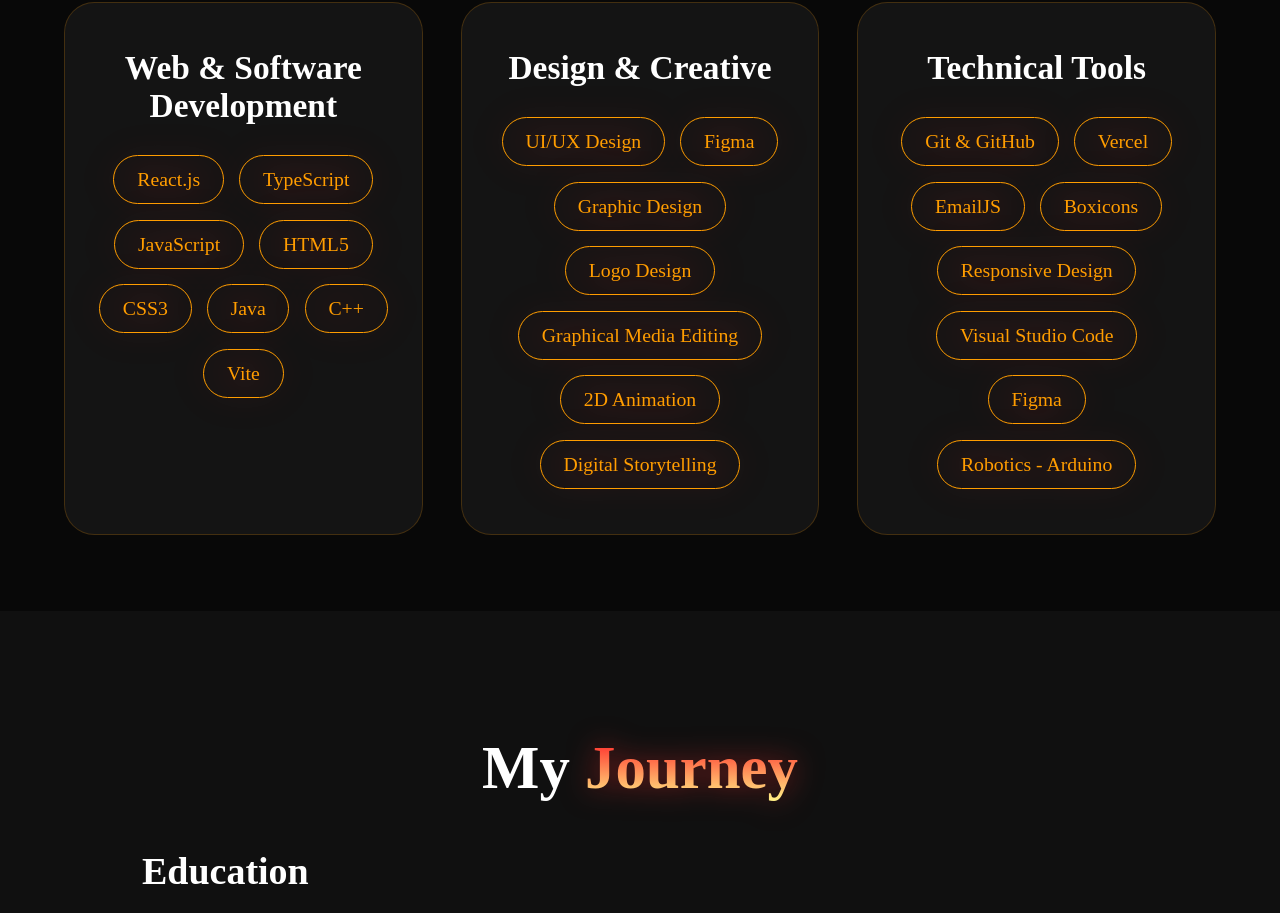
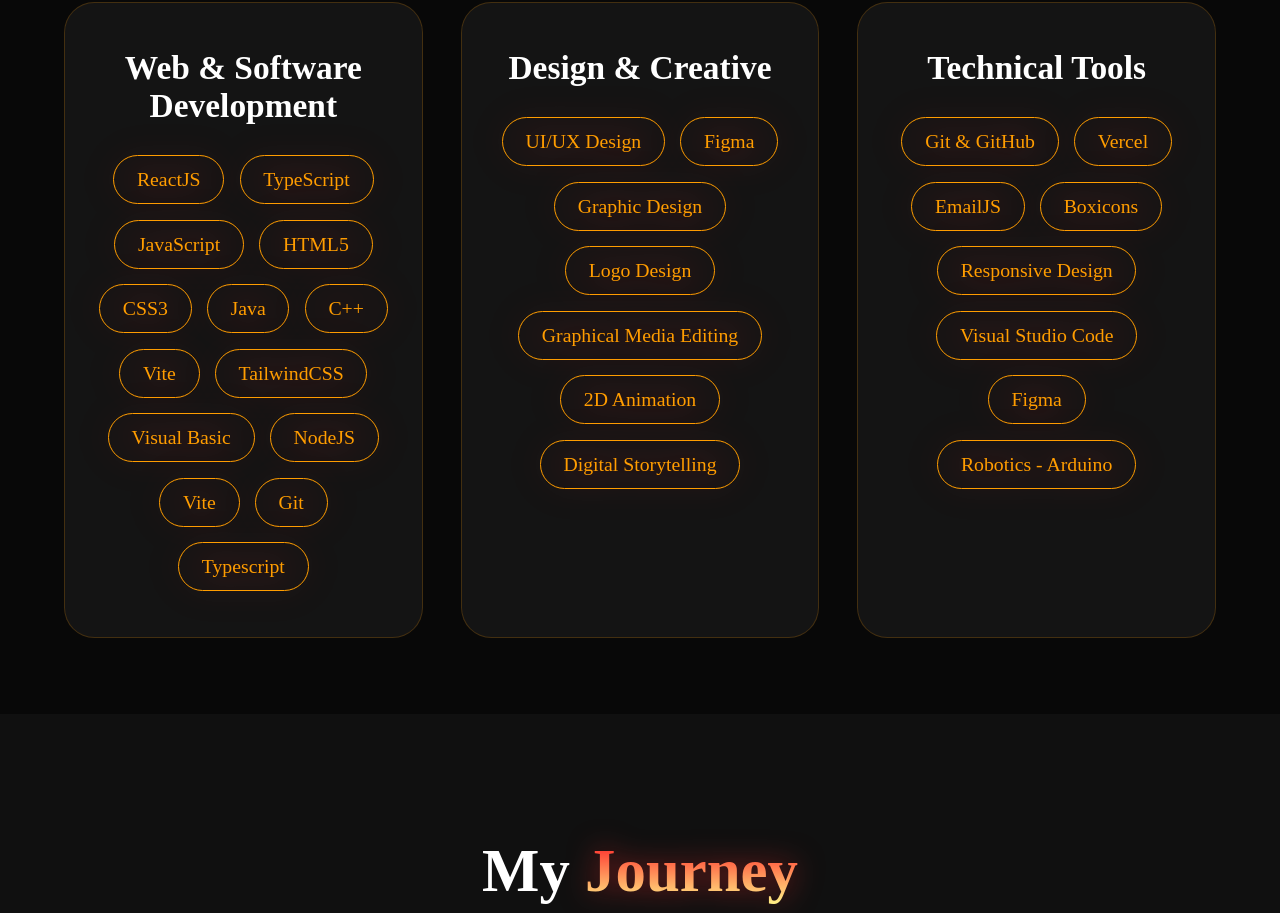
Before and after one commit to senshoukoku/WEBSITE, a React (Vite) app: page / in a window 1280 px wide. Shown: the part 2616-3529 px from the top of the page. Built offline with nearby package versions, Linux system fonts and the light colour scheme.

Commit message:
Added more skillset

```diff
--- a/src/App.tsx
+++ b/src/App.tsx
@@ -186,7 +186,7 @@ function App() {
           {[
             {
               category: "Web & Software Development",
-              skills: ["React.js", "TypeScript", "JavaScript", "HTML5", "CSS3", "Java", "C++", "Vite"]
+              skills: ["ReactJS", "TypeScript", "JavaScript", "HTML5", "CSS3", "Java", "C++", "Vite", "TailwindCSS", "Visual Basic", "NodeJS", "Vite", "Git", "Typescript"]
             },
             {
               category: "Design & Creative",
```
